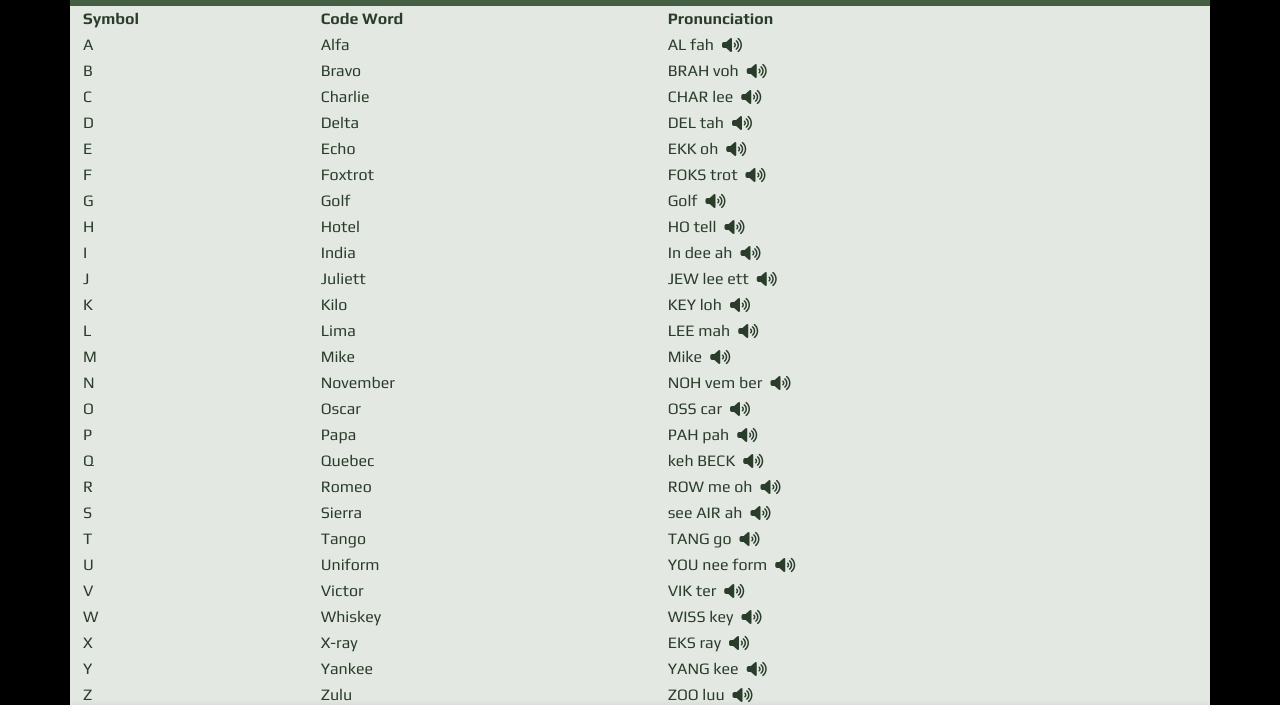
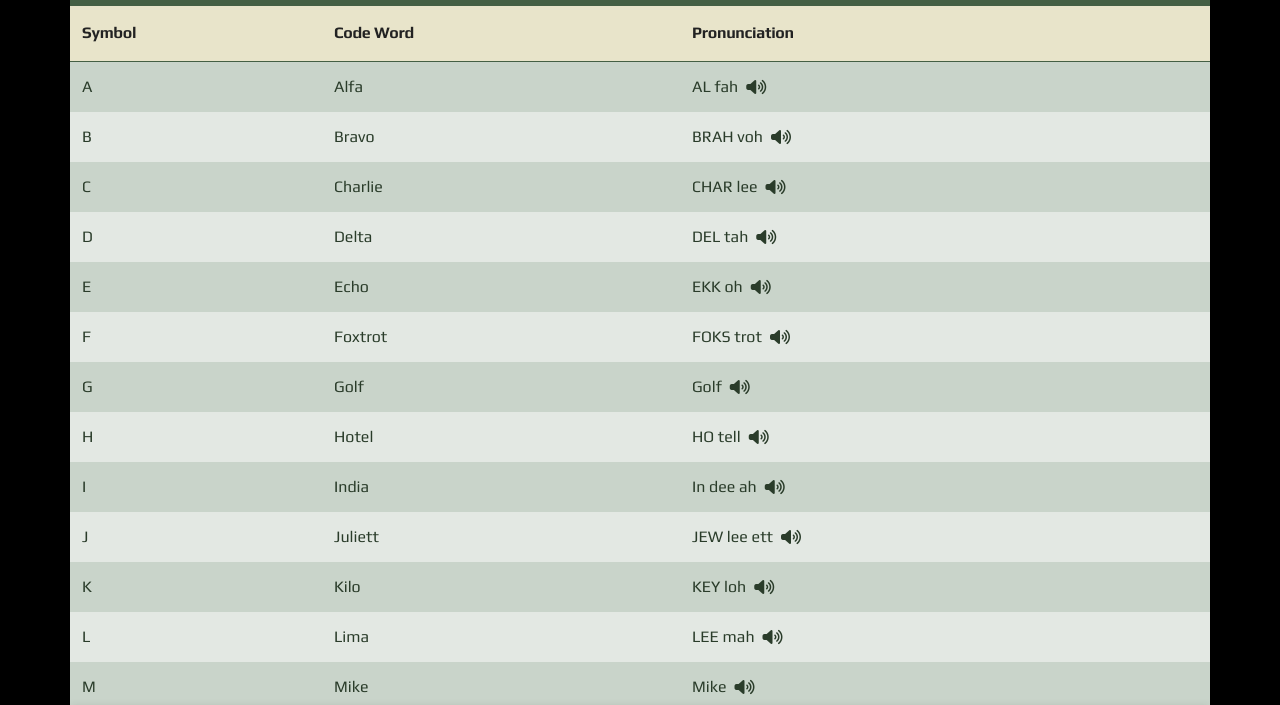
Before and after one commit to jakewestling/alpha2zulu, a plain HTML site: page index.html in a window 1280 px wide. Shown: the part 42-747 px from the top of the page. Drawn offline with nearby package versions, Linux system fonts and the light colour scheme.

Commit message:
Alphabet Table Styling.

```diff
--- a/index.html
+++ b/index.html
@@ -49,7 +49,7 @@
 
 
     <main class="row">
-      <div class="">
+      <div class="col-12 px-0">
         <table class="alphabet-table">
           <thead>
             <tr>
--- a/style/index.css
+++ b/style/index.css
@@ -37,7 +37,8 @@ TODO: Dynamically generate disabled overlay with JS
   --color-army-green-lighter: hsl(120, 10%, 90%);
   --color-army-green: hsl(120, 17%, 32%);
   --color-army-green-darker: hsl(120, 17%, 20%);
-  --color-crate-yellow: rgb(224, 195, 31);
+  --color-crate-yellow: hsl(51, 76%, 50%);
+  --color-crate-yellow-lighter: hsl(51, 50%, 80%);
   --header-height-xs: 41px;
   --footer-height: 48px;
   --grayed-out: #aaafb4;
@@ -365,8 +366,39 @@ select {
 }
 
 /* Alphabet Table */
+/* TODO: Make table header stay at top when scrolling down - fixed or sticky? */
 .alphabet-table {
   width: 100%;
+}
+
+.alphabet-table thead tr th:first-of-type,
+.alphabet-table tbody tr td:first-of-type {
+  padding-left: 12px;
+}
+tr {
+  /* border: 1px solid var(--color-crate-yellow); */
+}
+
+thead {
+  color: #222;
+  letter-spacing: -0.3px;
+  background-color: var(--color-crate-yellow-lighter);
+  background-color: hsl(52, 39%, 85%);
+  border-bottom: 1px solid var(--color-army-green);
+}
+
+tbody tr:nth-of-type(odd) {
+  background-color: hsl(127, 12%, 81%);
+}
+
+thead th {
+  height: 55px;
+}
+
+th,
+td {
+  padding-left: 16px;
+  height: 50px;
 }
 
 .pronunciation-td {
```
